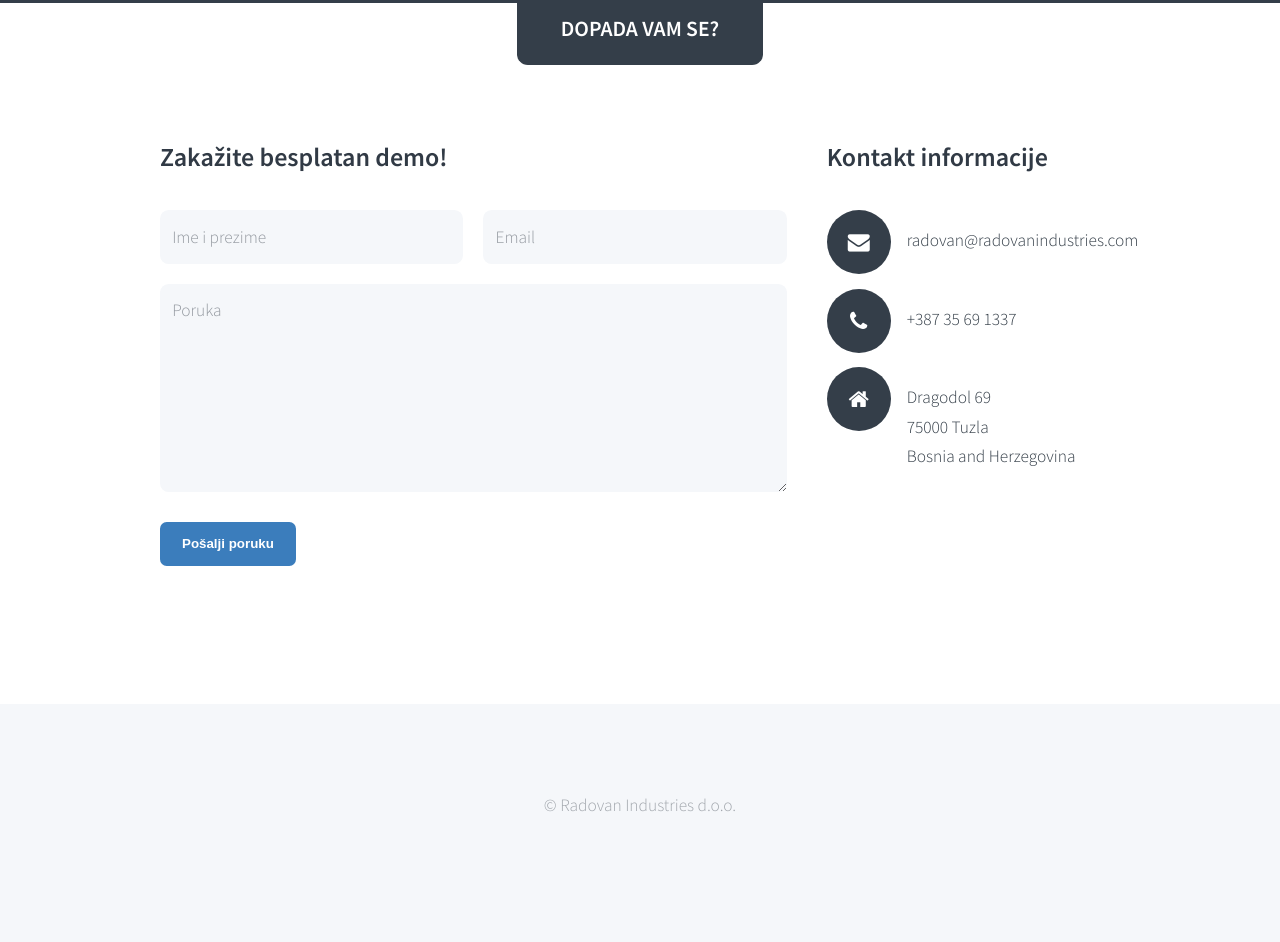
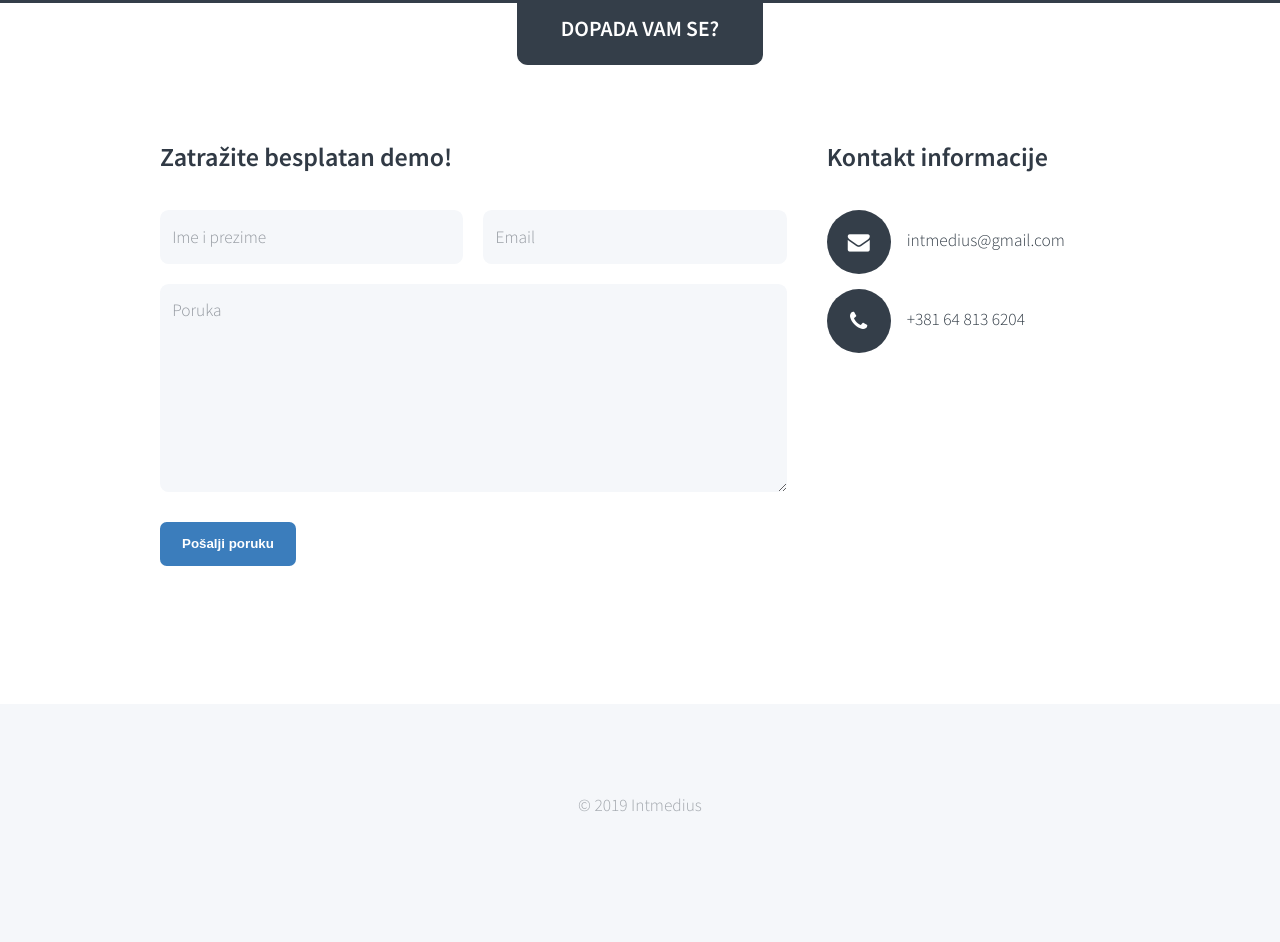
Before and after one commit to rostojic/intmedius-public, a plain HTML site: page index.html in a window 1280 px wide. Shown: the part 2250-3192 px from the top of the page. Drawn offline with Linux system fonts and the light colour scheme; files whose address does not match are found by name.

Commit message:
email, fon, tekst

```diff
--- a/index.html
+++ b/index.html
@@ -134,7 +134,7 @@
 					<div class="row">
 						<section class="8u 12u(narrower)">
 							<header>
-								<h2>Zakažite besplatan demo!</h2>
+								<h2>Zatražite besplatan demo!</h2>
 							</header>
 							<form method="post" action="https://formspree.io/myyylalp">
 								<script src="https://www.google.com/recaptcha/api.js?render=6LcZX8MUAAAAAH1ry1lBLknndP9sECpHtRwh4hy5"></script>
@@ -173,17 +173,10 @@
 							</header>
 							<ul class="icons">
 								<li class="icon fa-envelope">
-									<a href="#">radovan@radovanindustries.com</a>
+									<a href="#">intmedius<script>document.write(String.fromCharCode(64))</script>gmail.com</a>
 								</li>
 								<li class="icon fa-phone">
-									<span>+387 35 69 1337</span>
-								</li>
-								<li class="icon fa-home">
-									<span>
-									Dragodol 69<br />
-									75000 Tuzla<br />
-									Bosnia and Herzegovina
-									</span>
+									<span>+381 64 813 6204</span>
 								</li>
 							</ul>
 						</section>
@@ -191,7 +184,7 @@
 				</div>
 			</div>
 			<div id="copyright">
-				&copy; Radovan Industries d.o.o.
+				&copy; 2019 Intmedius
 			</div>
 		</div>
 		<script src="assets/js/jquery.min.js"></script>
```
